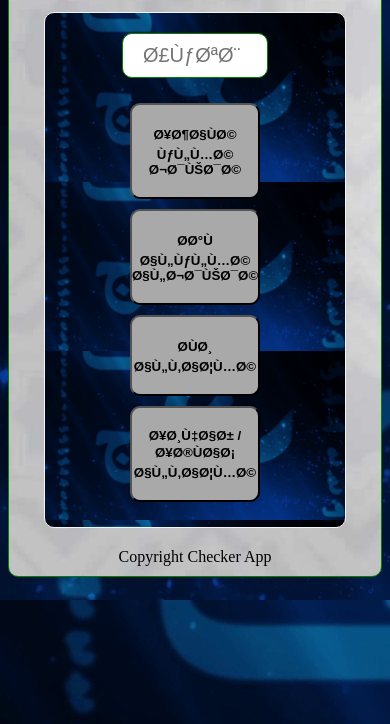
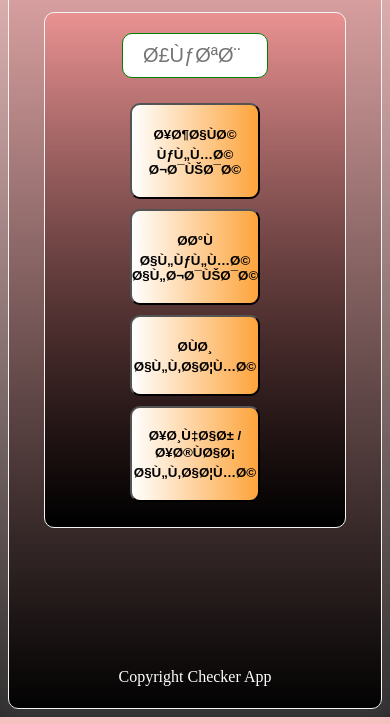
Before and after one commit to Aymen66/Vocabulary-Checker, a browser extension: page index.html in a window 390 px wide. Shown: the part 120-844 px from the top of the page. Drawn offline with Linux system fonts and the light colour scheme.

Commit message:
css changes

```diff
--- a/index.js
+++ b/index.js
@@ -105,7 +105,7 @@
 
       }deleteBtn();
 
-
+  //  I used the Blob to excute the download button
       function download(text, name, type) {
         var a = document.createElement("a");
         var file = new Blob([wordsList], { type: type });
--- a/styles.css
+++ b/styles.css
@@ -1,7 +1,8 @@
 body{
-    background-image: url("backgroundTwo.jpg");
-    background-size:auto;
-
+    background: linear-gradient(180deg, rgba(248, 140, 140, 0.61) 0%, #000000 99.98%, #514E4E 99.99%, rgba(0, 0, 0, 0) 100%);
+    position: relative;
+    max-width: 100%;
+    min-height: 90vh;
 }
 #result{
     color: white;
@@ -9,13 +10,14 @@ body{
 .container {
     max-width: 50%;
     min-height: 60vh;
-    border: 1px solid green;
+    border: none;
     text-align: center;
     margin-left: auto;
     margin-right: auto;
     border-radius: 10px;
     margin-top:5%;
-   background-image: url("backgroundOne.jpg");
+    box-shadow: 0px 12px 51px 43px rgba(235, 229, 229, 0.23);
+    border: 1px solid whitesmoke;
 
 
 
@@ -54,9 +56,8 @@ main{
    border-radius: 10px;
    background-size: cover;
     display: block;
-    background-image: url("backgroundTwo.jpg");
-    background-size:contain;
     padding: 20px;
+    background: linear-gradient(180deg, rgba(248, 140, 140, 0.61) 0%, #000000 99.98%, #514E4E 99.99%, rgba(0, 0, 0, 0) 100%);
 
 
 }
@@ -68,8 +69,8 @@ header{
     text-align: start;
 }
 button{
-    background-color: darkgrey;
-    color: black;
+    background: linear-gradient(90deg, #FFFFFF 0%, #FDA43C 100%);
+    border-radius: 10px;    color: black;
     transition: all 150ms ease-in-out;
 
     padding: 20px 0px;
@@ -81,13 +82,15 @@ button{
 }
 button:hover{
     opacity: 1;
-    background-image: url("backgroundTwo.jpg");
+    background: rgb(94, 56, 12);
+
     color: whitesmoke;
     border: 1px solid whitesmoke;
 
 }
 footer{
     padding: 10px;
+    color: #FFFFFF;
 }
 ul{
     padding:0px 0px;
@@ -101,12 +104,18 @@ ul{
 
 
 @media screen and (max-width: 680px) {
+    body{
+    min-height: 97vh;
+
+    }
     .container{
        max-width: 100%;
-        height: 100;
+        height: 97vh;
          margin-top:1%;
 
+
     }
+
 
     input{
         font-size: 20px;
@@ -126,4 +135,7 @@ ul{
     #title{
         font-size: 25px;
     }
+    footer{
+        margin-top: 35%;
+    }
 }
```
Also changed, not shown: backgroundOne.jpg (deleted), backgroundTwo.jpg (deleted), 1 other file.
